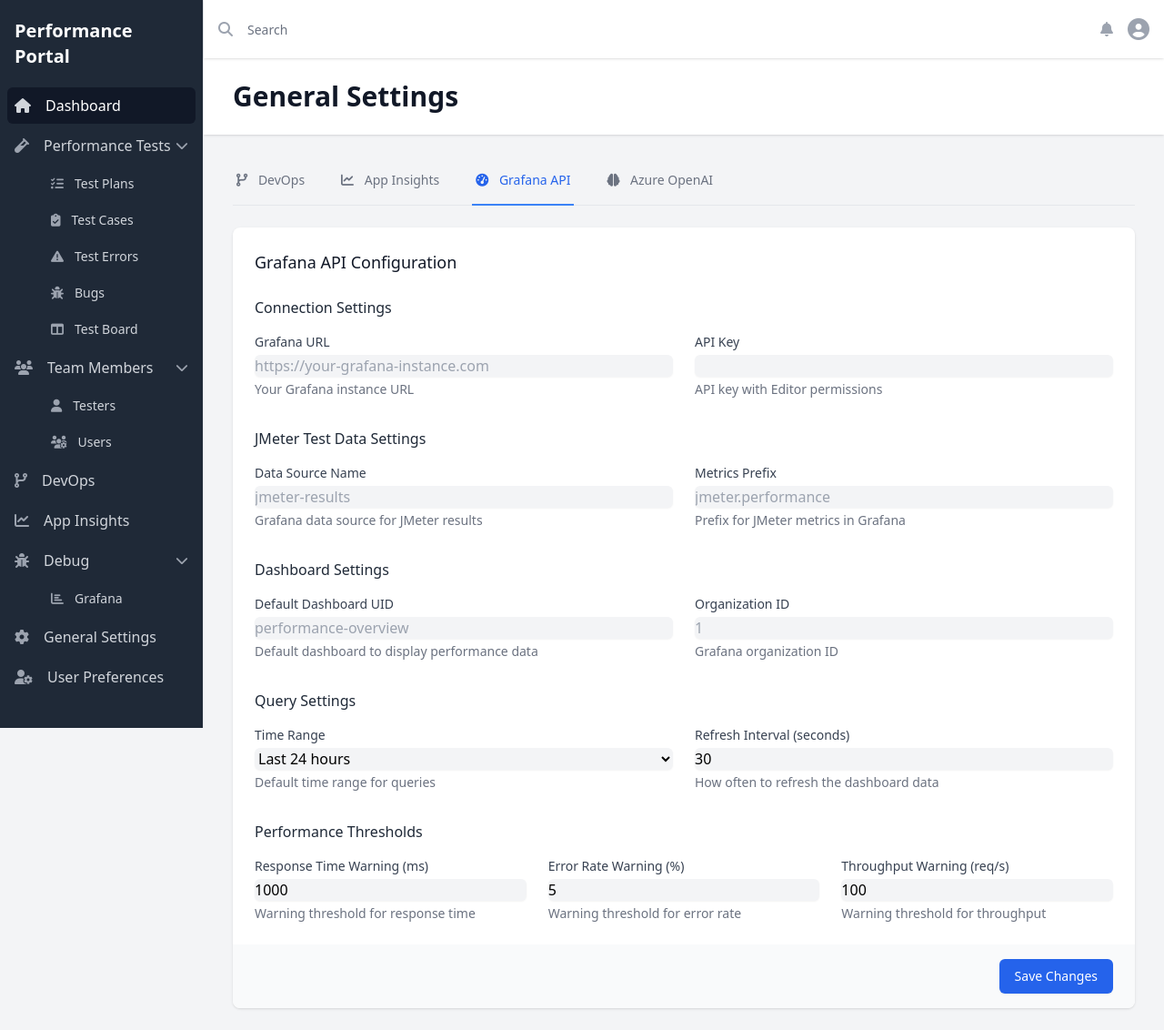
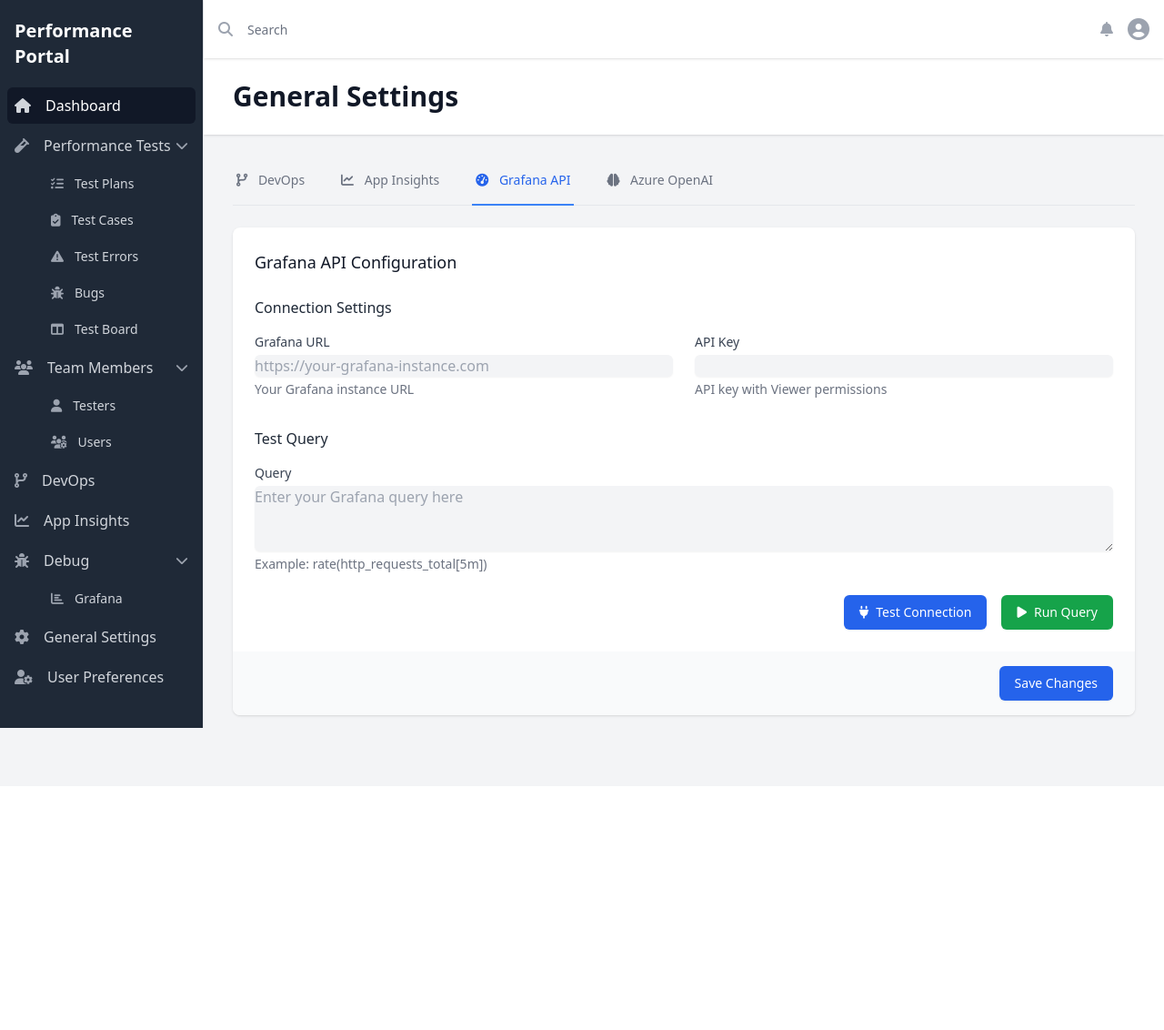
Before and after one commit to kkabza/PerformanceReporting, a Flask app: page /settings/general in a window 1280 px wide, after a click on "Grafana API". Shown: the whole page at 91% size. After the commit the page ends 800 px from the top, so only its background shows below. Run offline with Flask 3, Linux system fonts and the light colour scheme; the visitor is signed in with stand-in values (Sample User, id 1); some libraries are stand-ins or nearby versions.

Commit message:
feat: Simplify Grafana settings and add query testing
- Streamline Grafana API configuration interface - Add connection testing functionality - Add query testing with results display - Update backend routes for Grafana API integration

```diff
--- a/app/routes/settings.py
+++ b/app/routes/settings.py
@@ -1,5 +1,6 @@
-from flask import Blueprint, render_template
+from flask import Blueprint, render_template, jsonify, request
 from app.routes.auth import login_required
+import requests
 
 # Create blueprint
 settings_bp = Blueprint('settings', __name__, url_prefix='/settings')
@@ -13,3 +14,77 @@
 @settings_bp.route('/preferences')
 def preferences():
     return render_template('pages/settings/preferences.html')
+
+@settings_bp.route('/api/settings/grafana/test-connection', methods=['POST'])
+@login_required
+def test_grafana_connection():
+    data = request.get_json()
+    url = data.get('url')
+    api_key = data.get('api_key')
+
+    if not url or not api_key:
+        return jsonify({'success': False, 'error': 'Missing URL or API key'}), 400
+
+    try:
+        # Test connection by trying to get Grafana health status
+        headers = {'Authorization': f'Bearer {api_key}'}
+        response = requests.get(f'{url.rstrip("/")}/api/health', headers=headers, timeout=5)
+
+        if response.status_code == 200:
+            return jsonify({'success': True})
+        else:
+            return jsonify({
+                'success': False,
+                'error': f'Connection failed with status code: {response.status_code}'
+            }), 400
+
+    except requests.exceptions.RequestException as e:
+        return jsonify({
+            'success': False,
+            'error': f'Connection error: {str(e)}'
+        }), 400
+
+@settings_bp.route('/api/settings/grafana/test-query', methods=['POST'])
+@login_required
+def test_grafana_query():
+    data = request.get_json()
+    url = data.get('url')
+    api_key = data.get('api_key')
+    query = data.get('query')
+
+    if not url or not api_key or not query:
+        return jsonify({'success': False, 'error': 'Missing URL, API key, or query'}), 400
+
+    try:
+        # Execute query using Grafana API
+        headers = {'Authorization': f'Bearer {api_key}'}
+        response = requests.post(
+            f'{url.rstrip("/")}/api/ds/query',
+            headers=headers,
+            json={
+                'queries': [{
+                    'refId': 'A',
+                    'datasource': {'type': 'prometheus'},
+                    'expr': query,
+                    'instant': True
+                }]
+            },
+            timeout=10
+        )
+
+        if response.status_code == 200:
+            return jsonify({
+                'success': True,
+                'results': response.json()
+            })
+        else:
+            return jsonify({
+                'success': False,
+                'error': f'Query failed with status code: {response.status_code}'
+            }), 400
+
+    except requests.exceptions.RequestException as e:
+        return jsonify({
+            'success': False,
+            'error': f'Query error: {str(e)}'
+        }), 400
--- a/app/templates/pages/settings/general.html
+++ b/app/templates/pages/settings/general.html
@@ -139,7 +139,7 @@
             <div id="grafana" class="tab-content hidden">
                 <div class="p-6">
                     <h3 class="text-lg font-medium text-gray-900 mb-6">Grafana API Configuration</h3>
-                    <form class="space-y-8">
+                    <form class="space-y-8" id="grafanaForm">
                         <!-- Connection Settings -->
                         <div>
                             <h4 class="text-md font-medium text-gray-800 mb-4">Connection Settings</h4>
@@ -147,6 +147,8 @@
                                 <div>
                                     <label class="block text-sm font-medium text-gray-700 mb-1">Grafana URL</label>
                                     <input type="text"
+                                           name="grafana_url"
+                                           id="grafana_url"
                                            class="mt-1 block w-full rounded-md border-gray-300 bg-gray-100 shadow-sm focus:ring-2 focus:ring-blue-500 focus:border-blue-500 hover:bg-white hover:border-gray-500 transition-all duration-200"
                                            placeholder="https://your-grafana-instance.com">
                                     <p class="mt-1 text-sm text-gray-500">Your Grafana instance URL</p>
@@ -154,110 +156,48 @@
                                 <div>
                                     <label class="block text-sm font-medium text-gray-700 mb-1">API Key</label>
                                     <input type="password"
+                                           name="api_key"
+                                           id="api_key"
                                            class="mt-1 block w-full rounded-md border-gray-300 bg-gray-100 shadow-sm focus:ring-2 focus:ring-blue-500 focus:border-blue-500 hover:bg-white hover:border-gray-500 transition-all duration-200">
-                                    <p class="mt-1 text-sm text-gray-500">API key with Editor permissions</p>
+                                    <p class="mt-1 text-sm text-gray-500">API key with Viewer permissions</p>
                                 </div>
                             </div>
                         </div>
 
-                        <!-- JMeter Data Settings -->
+                        <!-- Test Query -->
                         <div>
-                            <h4 class="text-md font-medium text-gray-800 mb-4">JMeter Test Data Settings</h4>
-                            <div class="grid grid-cols-1 gap-6 sm:grid-cols-2">
+                            <h4 class="text-md font-medium text-gray-800 mb-4">Test Query</h4>
+                            <div class="grid grid-cols-1 gap-6">
                                 <div>
-                                    <label class="block text-sm font-medium text-gray-700 mb-1">Data Source Name</label>
-                                    <input type="text"
-                                           class="mt-1 block w-full rounded-md border-gray-300 bg-gray-100 shadow-sm focus:ring-2 focus:ring-blue-500 focus:border-blue-500 hover:bg-white hover:border-gray-500 transition-all duration-200"
-                                           placeholder="jmeter-results">
-                                    <p class="mt-1 text-sm text-gray-500">Grafana data source for JMeter results</p>
+                                    <label class="block text-sm font-medium text-gray-700 mb-1">Query</label>
+                                    <textarea
+                                        name="test_query"
+                                        id="test_query"
+                                        rows="3"
+                                        class="mt-1 block w-full rounded-md border-gray-300 bg-gray-100 shadow-sm focus:ring-2 focus:ring-blue-500 focus:border-blue-500 hover:bg-white hover:border-gray-500 transition-all duration-200"
+                                        placeholder="Enter your Grafana query here"></textarea>
+                                    <p class="mt-1 text-sm text-gray-500">Example: rate(http_requests_total[5m])</p>
                                 </div>
-                                <div>
-                                    <label class="block text-sm font-medium text-gray-700 mb-1">Metrics Prefix</label>
-                                    <input type="text"
-                                           class="mt-1 block w-full rounded-md border-gray-300 bg-gray-100 shadow-sm focus:ring-2 focus:ring-blue-500 focus:border-blue-500 hover:bg-white hover:border-gray-500 transition-all duration-200"
-                                           placeholder="jmeter.performance">
-                                    <p class="mt-1 text-sm text-gray-500">Prefix for JMeter metrics in Grafana</p>
+                                <div class="flex justify-end space-x-4">
+                                    <button type="button"
+                                            onclick="testGrafanaConnection()"
+                                            class="inline-flex items-center px-4 py-2 border border-transparent rounded-md shadow-sm text-sm font-medium text-white bg-blue-600 hover:bg-blue-700 focus:outline-none focus:ring-2 focus:ring-offset-2 focus:ring-blue-500">
+                                        <i class="fas fa-plug mr-2"></i>
+                                        Test Connection
+                                    </button>
+                                    <button type="button"
+                                            onclick="testGrafanaQuery()"
+                                            class="inline-flex items-center px-4 py-2 border border-transparent rounded-md shadow-sm text-sm font-medium text-white bg-green-600 hover:bg-green-700 focus:outline-none focus:ring-2 focus:ring-offset-2 focus:ring-green-500">
+                                        <i class="fas fa-play mr-2"></i>
+                                        Run Query
+                                    </button>
                                 </div>
                             </div>
-                        </div>
-
-                        <!-- Dashboard Settings -->
-                        <div>
-                            <h4 class="text-md font-medium text-gray-800 mb-4">Dashboard Settings</h4>
-                            <div class="grid grid-cols-1 gap-6 sm:grid-cols-2">
-                                <div>
-                                    <label class="block text-sm font-medium text-gray-700 mb-1">Default Dashboard UID</label>
-                                    <input type="text"
-                                           class="mt-1 block w-full rounded-md border-gray-300 bg-gray-100 shadow-sm focus:ring-2 focus:ring-blue-500 focus:border-blue-500 hover:bg-white hover:border-gray-500 transition-all duration-200"
-                                           placeholder="performance-overview">
-                                    <p class="mt-1 text-sm text-gray-500">Default dashboard to display performance data</p>
-                                </div>
-                                <div>
-                                    <label class="block text-sm font-medium text-gray-700 mb-1">Organization ID</label>
-                                    <input type="text"
-                                           class="mt-1 block w-full rounded-md border-gray-300 bg-gray-100 shadow-sm focus:ring-2 focus:ring-blue-500 focus:border-blue-500 hover:bg-white hover:border-gray-500 transition-all duration-200"
-                                           placeholder="1">
-                                    <p class="mt-1 text-sm text-gray-500">Grafana organization ID</p>
-                                </div>
-                            </div>
-                        </div>
-
-                        <!-- Query Settings -->
-                        <div>
-                            <h4 class="text-md font-medium text-gray-800 mb-4">Query Settings</h4>
-                            <div class="grid grid-cols-1 gap-6 sm:grid-cols-2">
-                                <div>
-                                    <label class="block text-sm font-medium text-gray-700 mb-1">Time Range</label>
-                                    <select class="mt-1 block w-full rounded-md border-gray-300 bg-gray-100 shadow-sm focus:ring-2 focus:ring-blue-500 focus:border-blue-500 hover:bg-white hover:border-gray-500 transition-all duration-200">
-                                        <option value="15m">Last 15 minutes</option>
-                                        <option value="30m">Last 30 minutes</option>
-                                        <option value="1h">Last 1 hour</option>
-                                        <option value="3h">Last 3 hours</option>
-                                        <option value="6h">Last 6 hours</option>
-                                        <option value="12h">Last 12 hours</option>
-                                        <option value="24h" selected>Last 24 hours</option>
-                                        <option value="7d">Last 7 days</option>
-                                    </select>
-                                    <p class="mt-1 text-sm text-gray-500">Default time range for queries</p>
-                                </div>
-                                <div>
-                                    <label class="block text-sm font-medium text-gray-700 mb-1">Refresh Interval (seconds)</label>
-                                    <input type="number"
-                                           class="mt-1 block w-full rounded-md border-gray-300 bg-gray-100 shadow-sm focus:ring-2 focus:ring-blue-500 focus:border-blue-500 hover:bg-white hover:border-gray-500 transition-all duration-200"
-                                           min="5"
-                                           max="3600"
-                                           value="30">
-                                    <p class="mt-1 text-sm text-gray-500">How often to refresh the dashboard data</p>
-                                </div>
-                            </div>
-                        </div>
-
-                        <!-- Metric Thresholds -->
-                        <div>
-                            <h4 class="text-md font-medium text-gray-800 mb-4">Performance Thresholds</h4>
-                            <div class="grid grid-cols-1 gap-6 sm:grid-cols-3">
-                                <div>
-                                    <label class="block text-sm font-medium text-gray-700 mb-1">Response Time Warning (ms)</label>
-                                    <input type="number"
-                                           class="mt-1 block w-full rounded-md border-gray-300 bg-gray-100 shadow-sm focus:ring-2 focus:ring-blue-500 focus:border-blue-500 hover:bg-white hover:border-gray-500 transition-all duration-200"
-                                           value="1000">
-                                    <p class="mt-1 text-sm text-gray-500">Warning threshold for response time</p>
-                                </div>
-                                <div>
-                                    <label class="block text-sm font-medium text-gray-700 mb-1">Error Rate Warning (%)</label>
-                                    <input type="number"
-                                           class="mt-1 block w-full rounded-md border-gray-300 bg-gray-100 shadow-sm focus:ring-2 focus:ring-blue-500 focus:border-blue-500 hover:bg-white hover:border-gray-500 transition-all duration-200"
-                                           min="0"
-                                           max="100"
-                                           value="5">
-                                    <p class="mt-1 text-sm text-gray-500">Warning threshold for error rate</p>
-                                </div>
-                                <div>
-                                    <label class="block text-sm font-medium text-gray-700 mb-1">Throughput Warning (req/s)</label>
-                                    <input type="number"
-                                           class="mt-1 block w-full rounded-md border-gray-300 bg-gray-100 shadow-sm focus:ring-2 focus:ring-blue-500 focus:border-blue-500 hover:bg-white hover:border-gray-500 transition-all duration-200"
-                                           value="100">
-                                    <p class="mt-1 text-sm text-gray-500">Warning threshold for throughput</p>
+                            <!-- Query Results -->
+                            <div id="queryResults" class="mt-4 hidden">
+                                <h4 class="text-md font-medium text-gray-800 mb-2">Query Results</h4>
+                                <div class="bg-gray-100 rounded-md p-4">
+                                    <pre id="queryResultsContent" class="text-sm text-gray-700 whitespace-pre-wrap"></pre>
                                 </div>
                             </div>
                         </div>
@@ -297,10 +237,7 @@
         </div>
     </main>
 </div>
-{% endblock %}
 
-{% block scripts %}
-{{ super() }}
 <script>
 function switchTab(tabId) {
     // Hide all tab contents
@@ -328,5 +265,78 @@
 document.addEventListener('DOMContentLoaded', function() {
     switchTab('devops');
 });
+
+async function testGrafanaConnection() {
+    const url = document.getElementById('grafana_url').value;
+    const apiKey = document.getElementById('api_key').value;
+
+    if (!url || !apiKey) {
+        alert('Please enter both Grafana URL and API Key');
+        return;
+    }
+
+    try {
+        const response = await fetch('/api/settings/grafana/test-connection', {
+            method: 'POST',
+            headers: {
+                'Content-Type': 'application/json',
+            },
+            body: JSON.stringify({
+                url: url,
+                api_key: apiKey
+            })
+        });
+
+        const data = await response.json();
+        if (data.success) {
+            alert('Connection successful!');
+        } else {
+            alert('Connection failed: ' + data.error);
+        }
+    } catch (error) {
+        alert('Error testing connection: ' + error.message);
+    }
+}
+
+async function testGrafanaQuery() {
+    const url = document.getElementById('grafana_url').value;
+    const apiKey = document.getElementById('api_key').value;
+    const query = document.getElementById('test_query').value;
+
+    if (!url || !apiKey || !query) {
+        alert('Please enter Grafana URL, API Key, and Query');
+        return;
+    }
+
+    try {
+        const response = await fetch('/api/settings/grafana/test-query', {
+            method: 'POST',
+            headers: {
+                'Content-Type': 'application/json',
+            },
+            body: JSON.stringify({
+                url: url,
+                api_key: apiKey,
+                query: query
+            })
+        });
+
+        const data = await response.json();
+        const resultsDiv = document.getElementById('queryResults');
+        const resultsContent = document.getElementById('queryResultsContent');
+
+        resultsDiv.classList.remove('hidden');
+        if (data.success) {
+            resultsContent.textContent = JSON.stringify(data.results, null, 2);
+        } else {
+            resultsContent.textContent = 'Error: ' + data.error;
+        }
+    } catch (error) {
+        const resultsDiv = document.getElementById('queryResults');
+        const resultsContent = document.getElementById('queryResultsContent');
+        resultsDiv.classList.remove('hidden');
+        resultsContent.textContent = 'Error executing query: ' + error.message;
+    }
+}
 </script>
 {% endblock %}
```
